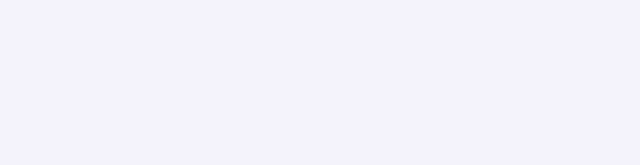
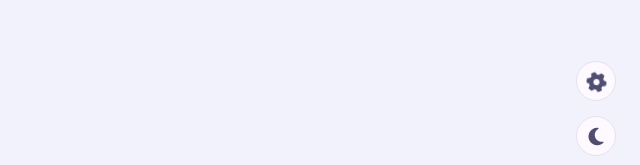
Before and after one commit to Swadeshit27/Portfolio-website, a plain HTML site: page index.html in a window 1280 px wide. Shown: the top 165 px of the page, 640-1280 px from the left. Drawn offline with nearby package versions, Linux system fonts and the light colour scheme; the site is published under a folder, as on GitHub Pages, so addresses that start at the root find nothing; a web font is replaced by a local one.

Commit message:
Update index.html

```diff
--- a/index.html
+++ b/index.html
@@ -17,7 +17,7 @@
   <link rel="stylesheet" href="CSS/skins/color3.css" class="alternate-style" title="color-3" disabled>
   <link rel="stylesheet" href="CSS/skins/color4.css" class="alternate-style" title="color-4" disabled>
   <link rel="stylesheet" href="CSS/skins/color5.css" class="alternate-style" title="color-5" disabled>
-  <link rel="stylesheet" href="/CSS/style-switcher.css">
+  <link rel="stylesheet" href="CSS/style-switcher.css">
 </head>
 
 <body>
```
